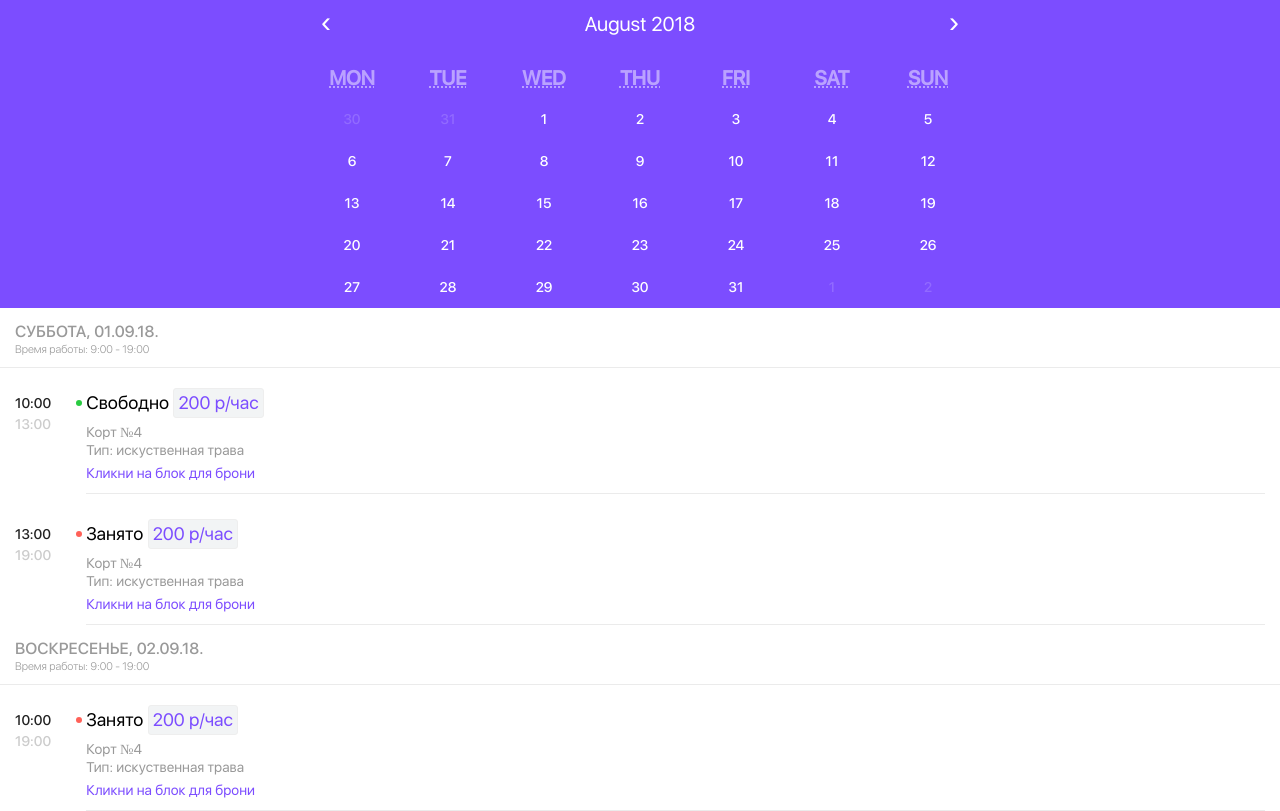
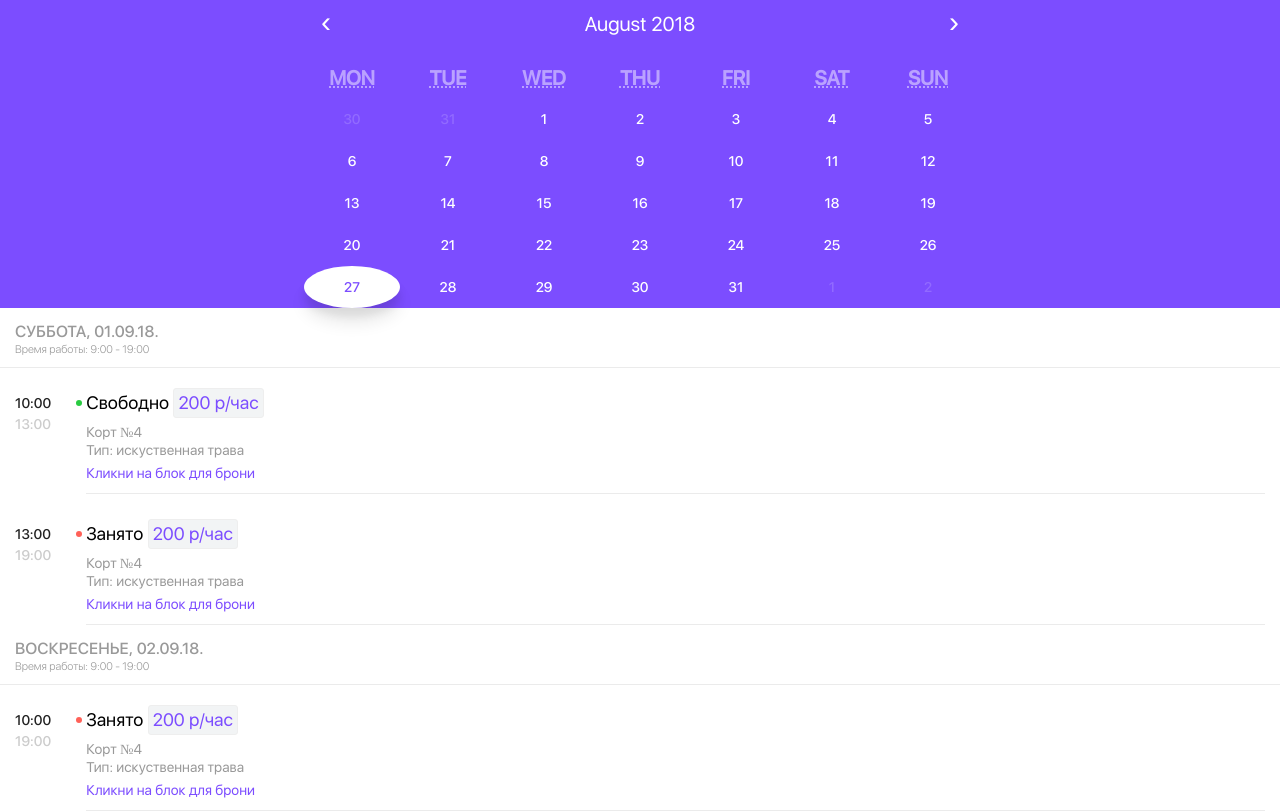
Before and after one commit to Vladislav1233/playbook-frontend, a React (Create React App) app: page / in a window 1280 px wide. Built offline with nearby package versions, Linux system fonts and the light colour scheme.

Commit message:
i don't know

```diff
--- a/src/components/Calendar/index.js
+++ b/src/components/Calendar/index.js
@@ -4,6 +4,10 @@ import './Calendar.css'
 
 class DateCalendar extends Component {
 
+  state = {
+    date: new Date()
+  }
+  // TODO: Перенести в action
   onClickDay = (value) => {
 
     function formatDate(date) {
@@ -31,6 +35,7 @@ class DateCalendar extends Component {
         <Calendar className="b-date-calendar__calendar"
           onClickDay={this.onClickDay}
           minDetail='month'
+          value={this.state.date}
         />
       </div>
     )
--- a/src/reducers/listSchedule.js
+++ b/src/reducers/listSchedule.js
@@ -29,6 +29,11 @@ const initialState = [{ // список расписания
         }]
     }]
 
-export default function(state = initialState) {
+export default function(state = initialState, action) {
+    switch (action.type) {
+        case 'FILTER_DAY':
+            return // TODO
+    }
+
     return state;
 }
```
Also changed, not shown: src/App.js (+3 -6 lines).
